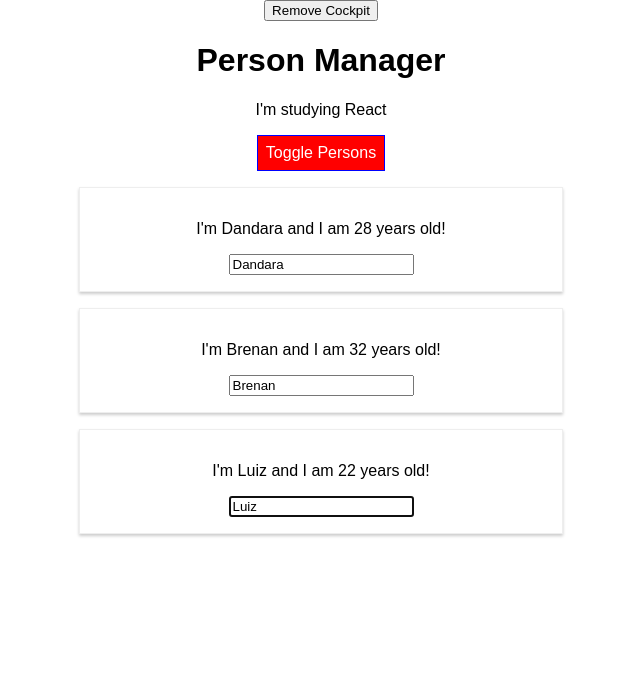
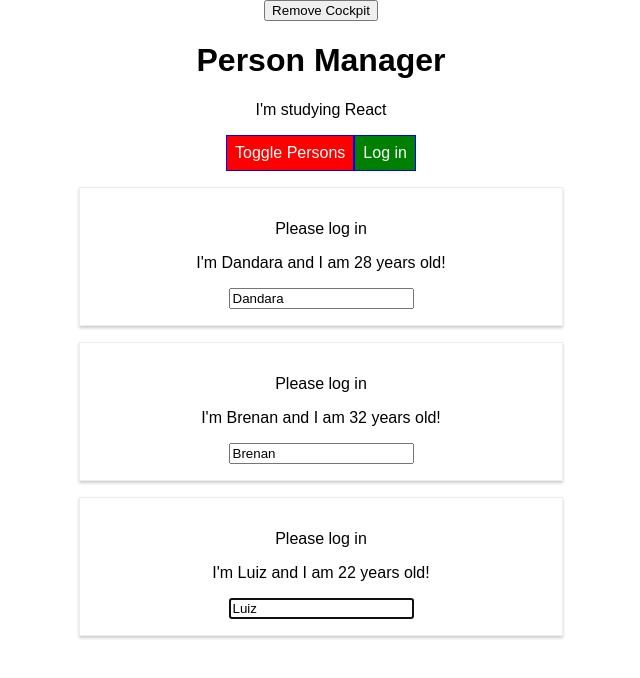
Before and after one commit to dandaradantas/react-projects, a React app in the folder react-complete/: page / in a window 1280 px wide. Shown: the top 678 px of the page, without its empty margins (319-959 px from the left). Built offline with nearby package versions, Linux system fonts and the light colour scheme.

Commit message:
Adding first part of React Context

```diff
--- a/react-complete/src/components/Cockpit/Cockpit.js
+++ b/react-complete/src/components/Cockpit/Cockpit.js
@@ -1,6 +1,7 @@
 import React, { useEffect, useref, useRef } from 'react';
 
-import classes from './Cockpit.css'
+import classes from './Cockpit.css';
+import AuthContext from '../../context/auth-context';
 
 const cockpit = (props) => {
     const toggleBtnRef = useRef(null);
@@ -51,6 +52,10 @@
             onClick={props.clicked}>
                 Toggle Persons
             </button>
+            <AuthContext.Consumer>
+                {(context) => <button onClick={context.login}>Log in</button>}
+            </AuthContext.Consumer>
+
         </div>
     );
 };
--- a/react-complete/src/components/Persons/Person/Person.js
+++ b/react-complete/src/components/Persons/Person/Person.js
@@ -4,6 +4,7 @@
 import withClass from '../../../hoc/withClass';
 
 import classes from './Person.css';
+import AuthContext from '../../../context/auth-context';
 
 class Person extends Component {
     constructor(props) {
@@ -11,14 +12,20 @@
         this.inputElementRef = React.createRef();
     }
 
+    static contextType = AuthContext;
+
     componentDidMount() {
        //this.inputElement.focus();
        this.inputElementRef.current.focus();
+       console.log(this.context.authenticated);
     }
 
     render () {
         return (
             <Aux>
+
+                {this.context.authenticated ? <p>Authenticated</p> : <p>Please log in</p>}
+
                 <p onClick={this.props.click}>
                     I'm {this.props.name} and I am {this.props.age} years old!
                 </p>
--- a/react-complete/src/containers/App.js
+++ b/react-complete/src/containers/App.js
@@ -5,6 +5,7 @@
 import Cockpit from '../components/Cockpit/Cockpit';
 import withClass from '../hoc/withClass';
 import Aux from '../hoc/Auxiliary';
+import AuthContext from '../context/auth-context';
 
 class App extends Component {
   state = {
@@ -16,7 +17,8 @@
     otherState: 'see other value',
     showPersons: false,
     showCockpit: true,
-    changeCounter: 0
+    changeCounter: 0,
+    authenticated: false
   }
 
   static getDerivedStateFromProps(props, state) {
@@ -73,6 +75,10 @@
     this.setState({showPersons: !doesShow});
   }
 
+  loginHandler = () => {
+    this.setState({authenticated: true});
+  }
+
   render() {
     console.log('[App.js] ...rendering');
 
@@ -82,7 +88,8 @@
       persons = <Persons
             persons={this.state.persons}
             clicked={this.deletePersonHandler}
-            changed={this.nameChangedHandler}/> ;
+            changed={this.nameChangedHandler}
+            isAuthenticated={this.state.authenticated}/> ;
     }
 
     return (
@@ -93,6 +100,11 @@
             }}>
               Remove Cockpit
             </button>
+            <AuthContext.Provider
+              value={{
+                authenticated: this.state.authenticated,
+                login: this.loginHandler
+              }}>
               {this.state.showCockpit ? (
               <Cockpit
                 title={this.props.appTitle}
@@ -103,6 +115,7 @@
               ) : null}
 
               {persons}
+            </AuthContext.Provider>
         </Aux>
     );
   }
--- /dev/null
+++ b/react-complete/src/context/auth-context.js
@@ -0,0 +1,8 @@
+import React from 'react';
+
+const authContext = React.createContext({
+    authenticated: false,
+    login: () => {}
+});
+
+export default authContext;
```
Also changed, not shown: react-complete/src/components/Persons/Persons.js (+5 -2 lines), 1 other file (tests, documents, lock files or other folders). Lines whose indentation alone changed are shown as unchanged.
